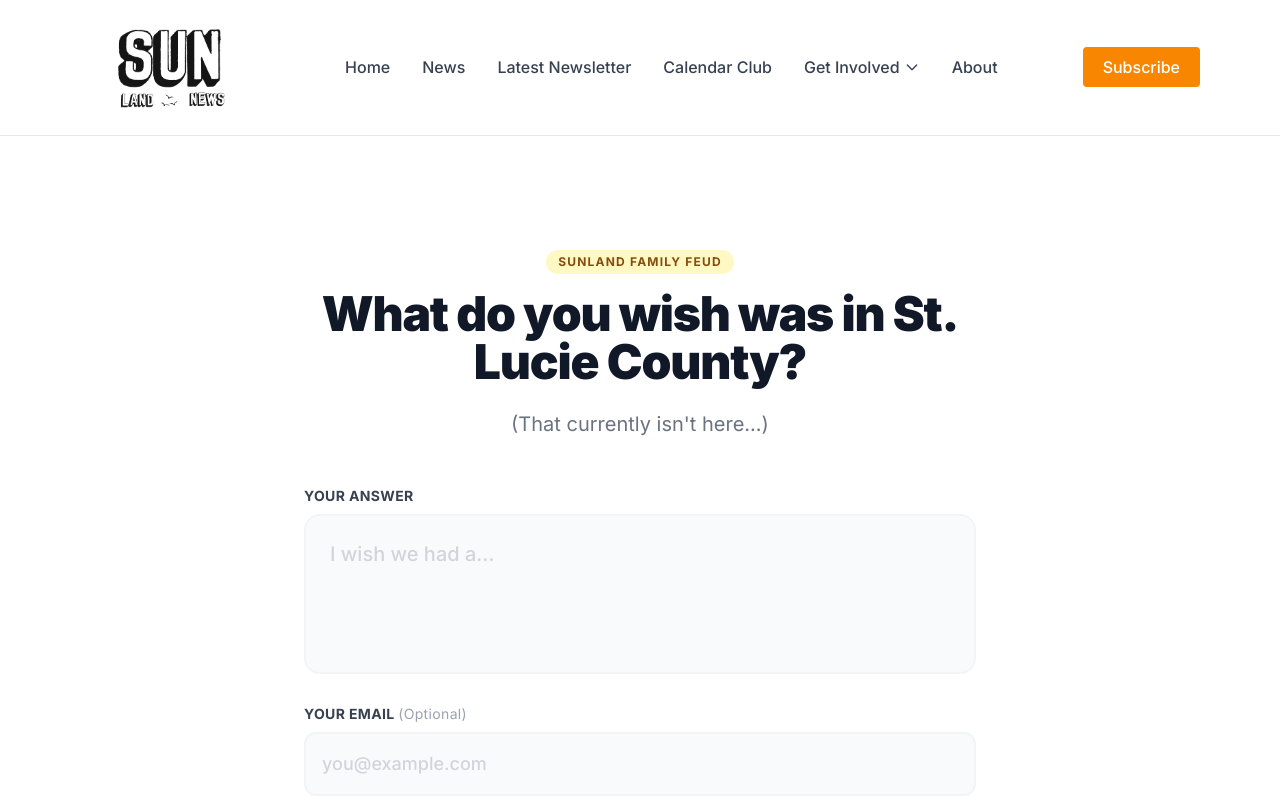
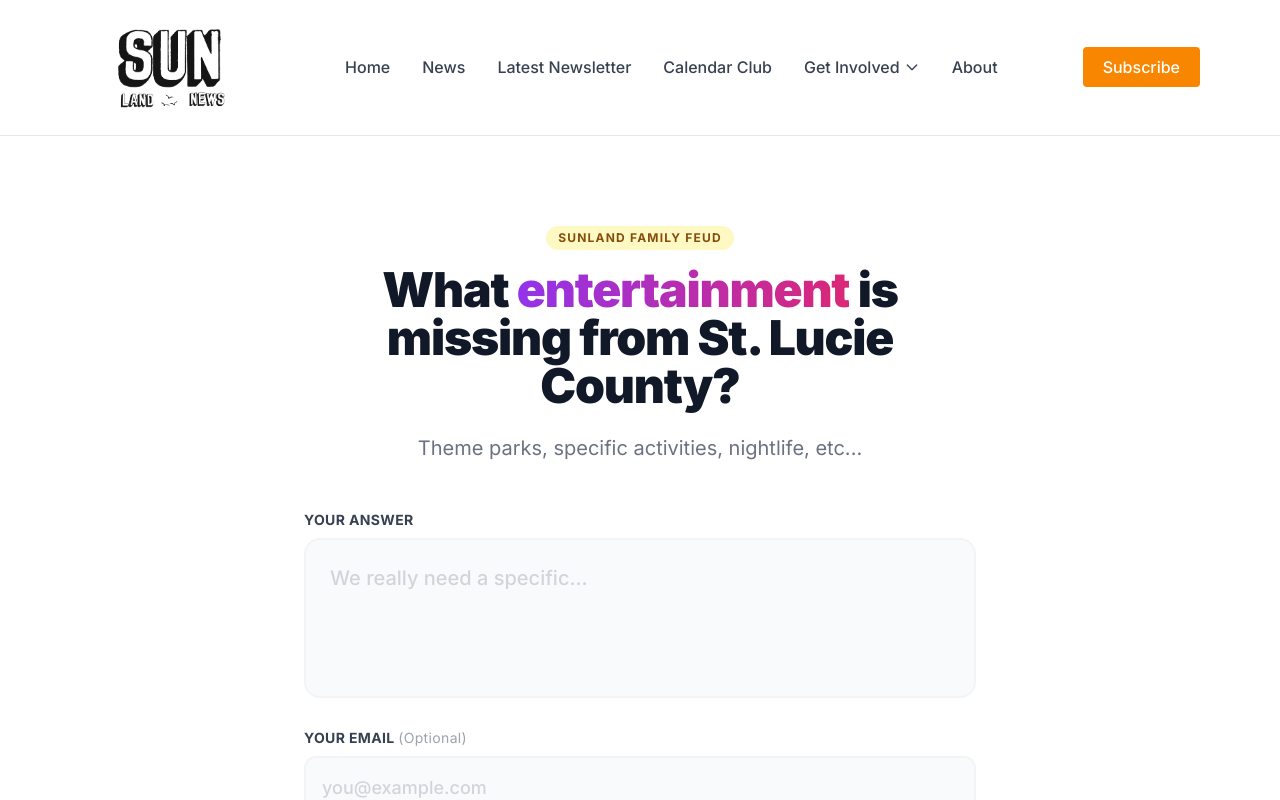
Before and after one commit to jamindevon/sunlandnews, a Next.js app: page /feud in a window 1280 px wide. Shown: the top 800 px of the page. Built offline with nearby package versions, Linux system fonts and the light colour scheme.

Commit message:
Refine Feud survey to focus on Entertainment

```diff
--- a/app/api/feud/route.js
+++ b/app/api/feud/route.js
@@ -23,7 +23,7 @@ export async function POST(request) {
             subject: `Family Feud: New Submission`,
             html: `
                 <h2>New Family Feud Response!</h2>
-                <p><strong>Question:</strong> "What do you wish was in Saint Lucie county that currently not in Saint Lucie county..."</p>
+                <p><strong>Question:</strong> "What entertainment is missing from St. Lucie County?"</p>
                 <div style="background-color: #f3f4f6; padding: 20px; border-radius: 8px; margin: 20px 0;">
                     <p style="font-size: 18px; font-weight: bold; color: #111827;">"${response}"</p>
                 </div>
--- a/app/feud/page.js
+++ b/app/feud/page.js
@@ -42,10 +42,10 @@ export default function FeudPage() {
                         Sunland Family Feud
                     </span>
                     <h1 className="text-4xl md:text-5xl font-black text-gray-900 tracking-tight leading-tight mb-6">
-                        What do you wish was in St. Lucie County?
+                        What <span className="text-transparent bg-clip-text bg-gradient-to-r from-purple-600 to-pink-600">entertainment</span> is missing from St. Lucie County?
                     </h1>
                     <p className="text-xl text-gray-500">
-                        (That currently isn't here...)
+                        Theme parks, specific activities, nightlife, etc...
                     </p>
                 </div>
 
@@ -76,7 +76,7 @@ export default function FeudPage() {
                             <textarea
                                 value={response}
                                 onChange={(e) => setResponse(e.target.value)}
-                                placeholder="I wish we had a..."
+                                placeholder="We really need a specific..."
                                 className="w-full bg-gray-50 border-2 border-gray-100 rounded-2xl p-6 text-xl font-medium text-gray-900 focus:border-black focus:ring-0 transition-all placeholder-gray-300 min-h-[160px] resize-none"
                                 required
                             />
```
